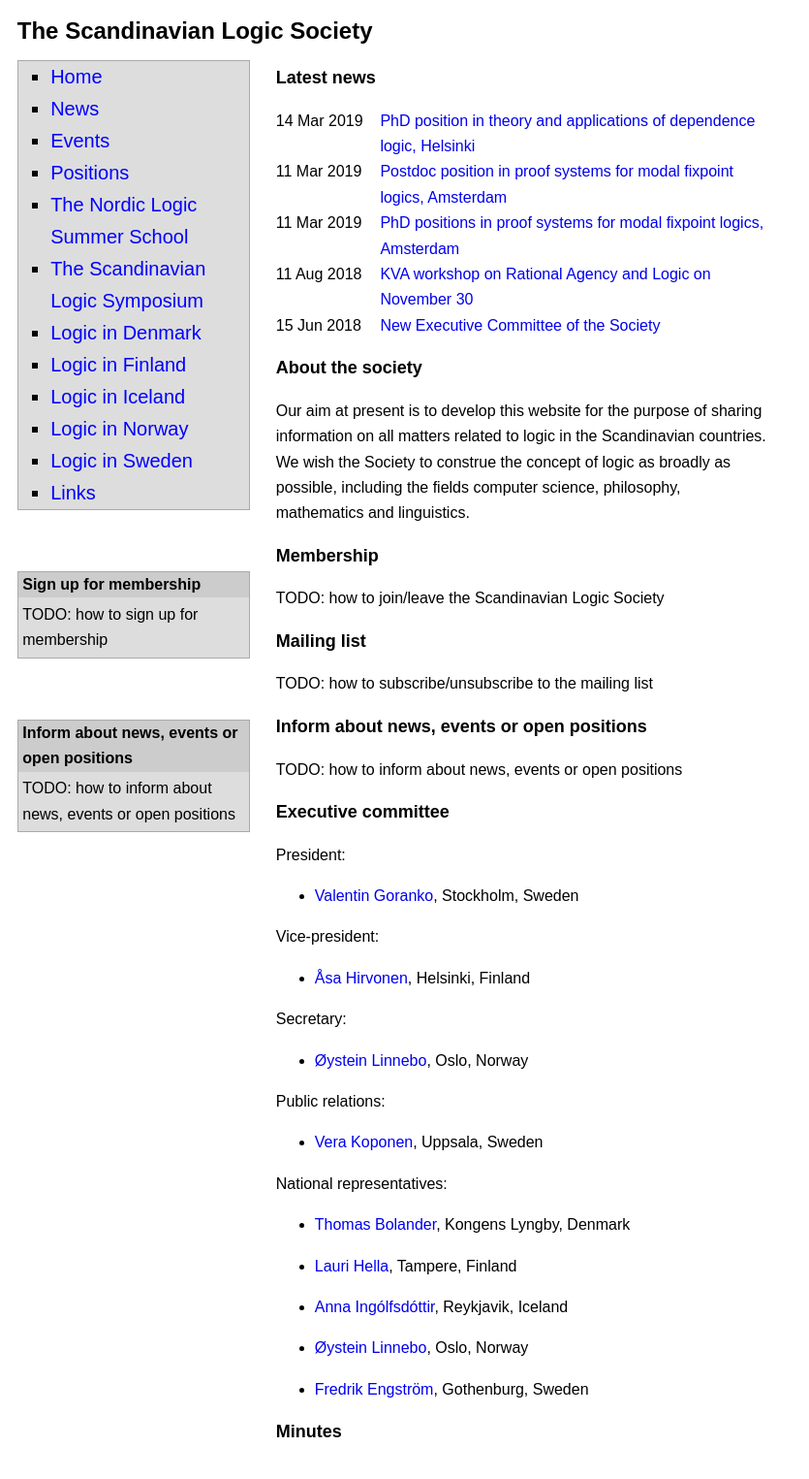
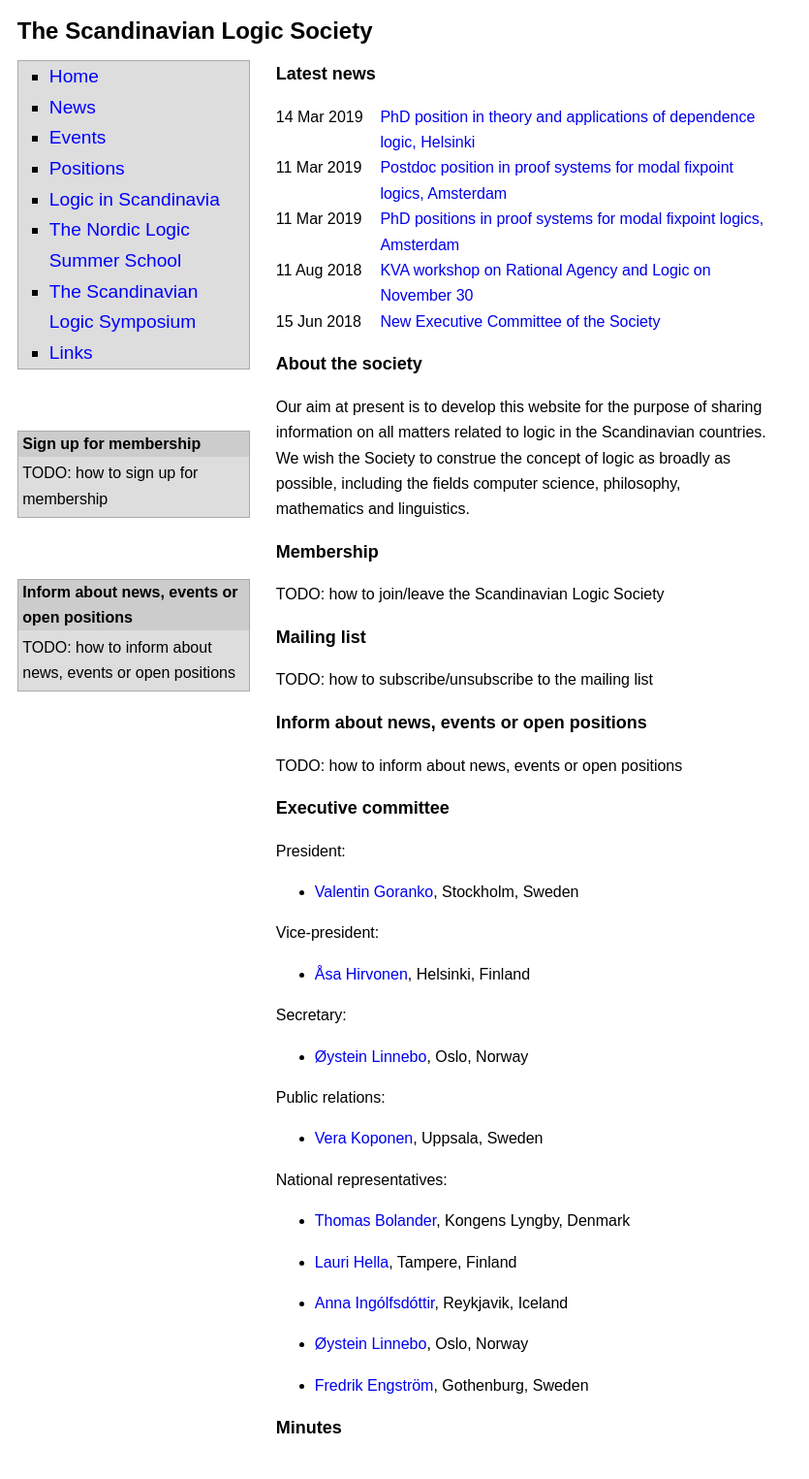
Before and after one commit to scandinavianlogic/scandinavianlogic.github.io, a Jekyll site: the page built from index.md, in a window 1280 px wide. Shown: the whole page at 97% size, without its empty margins (0-835 px from the left). Built offline with Jekyll 4.4.1, drawn with Linux system fonts in a browser that asks for light colours; our own code applies the rules of GitHub Pages for plain Markdown files.

Commit message:
improved css and added logic in scandinavia page

```diff
--- a/_data/menu_items.yml
+++ b/_data/menu_items.yml
@@ -6,19 +6,11 @@
   link: /events.html
 - name: Positions
   link: /positions.html
+- name: Logic in Scandinavia
+  link: /logic_in_scandinavia.html
 - name: The Nordic Logic Summer School
   link: /summer_school.html
 - name: The Scandinavian Logic Symposium
   link: /symposium.html
-- name: Logic in Denmark
-  link: /denmark.html
-- name: Logic in Finland
-  link: /finland.html
-- name: Logic in Iceland
-  link: /iceland.html
-- name: Logic in Norway
-  link: /norway.html
-- name: Logic in Sweden
-  link: /sweden.html
 - name: Links
   link: /links.html
--- a/css.css
+++ b/css.css
@@ -17,7 +17,7 @@
 body {
   margin: var(--body-margin);
 }
-nav ul {
+#menu ul {
   margin-top: 0;
   margin-bottom: 0;
 }
@@ -46,9 +46,9 @@ header {
 
 /* layout on large screens supporting media queries. total width with sidebar is
  * 87ch but media queries use the browsers default font and size. thus 1ch here
- * may be narrower than 1ch in the font we use, so we use 102ch to be somewhat
+ * may be narrower than 1ch in the font we use, so we use 107ch to be somewhat
  * safe */
-@media only screen and (min-width: 102ch) {
+@media only screen and (min-width: 107ch) {
   header {
     max-width: var(--total-width-with-sidebar);
     width: var(--total-width-with-sidebar);
@@ -63,11 +63,13 @@ header {
   }
   #menu {
     display: table-cell;
+    vertical-align: top;
     width: var(--sidebar-width);
     padding-right: var(--sidebar-padding-right);
   }
   #content {
     display: table-cell;
+    vertical-align: top;
   }
   h2 {
     margin-top: 0;
@@ -87,32 +89,9 @@ h3 {
   font-size: medium;
 }
 h4 {
-  font-size: small;
-}
-h5 {
-  font-size: x-small;
-}
-h6 {
-  font-size: xx-small;
-}
-* {
-  font-family: sans-serif;
-}
-#main {
-  line-height: 1.65;
-}
-nav, .extras_box {
-  width: 100%;
-  background: #DDD;
-  border: 1px solid #AAA;
-}
-nav {
-  font-size: 1.25em;
-}
-nav ul {
-  padding-left: 3ch;
-  padding-right: 2ch;
-  list-style-type: square;
+  font-size: medium;
+  font-weight: normal;
+  font-style: italic;
 }
 .nav_link {
   color: blue;
@@ -123,6 +102,34 @@ a {
 }
 a:hover {
   text-decoration: underline;
+}
+* {
+  font-family: sans-serif;
+}
+#main {
+  line-height: 1.65;
+}
+#menu nav, nav.submenu, .extras_box {
+  background: #DDD;
+  border: 1px solid #AAA;
+}
+#menu nav {
+  font-size: 1.2em;
+}
+#menu ul {
+  padding-left: 3ch;
+  padding-right: 2ch;
+  list-style-type: square;
+}
+nav.submenu {
+  display: flex;
+  flex-wrap: wrap;
+  justify-content: space-around;
+  width: 100%;
+}
+nav.submenu a {
+  margin-left: 0.5ch;
+  margin-right: 0.5ch;
 }
 .extras_box {
   margin-top: 7vh;
--- a/denmark.md
+++ /dev/null
@@ -1,6 +0,0 @@
----
-layout: default
-title: Denmark
----
-## Logic in Denmark
-{{ "TODO" | log_warning }}
--- a/finland.md
+++ /dev/null
@@ -1,6 +0,0 @@
----
-layout: default
-title: Finland
----
-## Logic in Finland
-{{ "TODO" | log_warning }}
--- a/iceland.md
+++ /dev/null
@@ -1,6 +0,0 @@
----
-layout: default
-title: Iceland
----
-## Logic in Iceland
-{{ "TODO" | log_warning }}
--- /dev/null
+++ b/logic_in_scandinavia.md
@@ -0,0 +1,40 @@
+---
+layout: default
+title: Logic in Scandinavia
+---
+## Logic in Scandinavia
+
+<nav class="submenu">
+  <a class="nav_link" href="#denmark">Denmark</a>
+  <a class="nav_link" href="#finland">Finland</a>
+  <a class="nav_link" href="#iceland">Iceland</a>
+  <a class="nav_link" href="#norway">Norway</a>
+  <a class="nav_link" href="#sweden">Sweden</a>
+</nav>
+
+### Denmark
+
+{{ "TODO" | log_warning }}
+
+Lorem ipsum dolor sit amet, consectetur adipiscing elit, sed do eiusmod tempor
+incididunt ut labore et dolore magna aliqua. Ut enim ad minim veniam, quis
+nostrud exercitation ullamco laboris nisi ut aliquip ex ea commodo consequat.
+Duis aute irure dolor in reprehenderit in voluptate velit esse cillum dolore eu
+fugiat nulla pariatur. Excepteur sint occaecat cupidatat non proident, sunt in
+culpa qui officia deserunt mollit anim id est laborum.
+
+### Finland
+
+{{ "TODO" | log_warning }}
+
+### Iceland
+
+{{ "TODO" | log_warning }}
+
+### Norway
+
+{{ "TODO" | log_warning }}
+
+### Sweden
+
+{{ "TODO" | log_warning }}
--- a/norway.md
+++ /dev/null
@@ -1,6 +0,0 @@
----
-layout: default
-title: Norway
----
-## Logic in Norway
-{{ "TODO" | log_warning }}
--- a/sweden.md
+++ /dev/null
@@ -1,6 +0,0 @@
----
-layout: default
-title: Sweden
----
-## Logic in Sweden
-{{ "TODO" | log_warning }}
```
